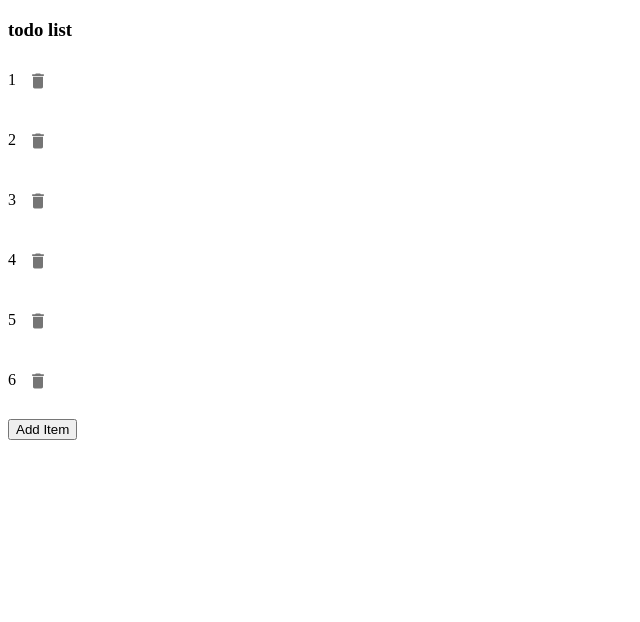
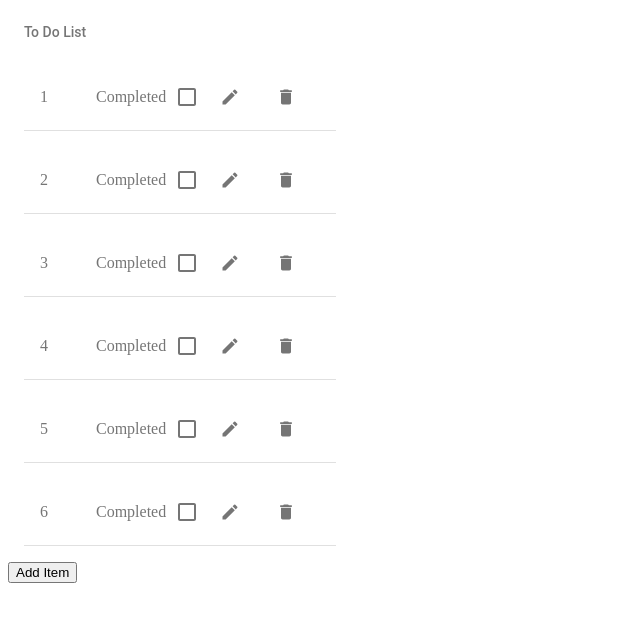
Before and after one commit to AndrewHyeon-JahnelGroup/TodoList, a Next.js app: page / in a window 1280 px wide. Shown: the top 622 px of the page, without its empty margins (0-640 px from the left). Built offline with nearby package versions, Linux system fonts and the light colour scheme; no server answers.

Commit message:
tasklistitm functionality and edit modal popup

```diff
--- /dev/null
+++ b/components/EditItemModal.js
@@ -0,0 +1,95 @@
+import React from 'react'
+import Dialog from '@material-ui/core/Dialog'
+import DialogActions from '@material-ui/core/DialogActions'
+import DialogTitle from '@material-ui/core/DialogTitle'
+import DialogContent from '@material-ui/core/DialogContent'
+import Button from '@material-ui/core/Button'
+import TextField from '@material-ui/core/TextField'
+import $ from 'axios'
+
+const customContentStyle = {
+  backgroundColor: '#1a1aff',
+  width: '60%',
+  maxWidth: 'none',
+  fontFamily: 'Roboto, sans-serif',
+};
+
+const customTitleStyle = {
+  // backgroundColor:'#50B6C2',
+  backgroundImage: '-webkit-gradient(linear, left top, left bottom, from(#3D8DB5),to(#5583B5))',
+  backgroundImage: '-webkit-linear-gradient(top, #3D8DB5 0%,#5583B5 100%)',
+  backgroundImage: '-o-linear-gradient(top, #3D8DB5 0%,#5583B5 100%)',
+  backgroundImage: 'linear-gradient(to bottom, #3D8DB5 0%,#5583B5 100%)',
+
+};
+
+const styles = {
+  root: {
+    display: 'flex',
+    flexWrap: 'wrap',
+    justifyContent: 'space-around',
+  },
+  gridList: {
+    display: 'flex',
+    flexWrap: 'nowrap',
+    overflowX: 'auto',
+    width: '100%',
+    height: '100%'
+  },
+  titleStyle: {
+    color: 'rgb(0, 188, 212)',
+  },
+};
+
+
+class EditItemModal extends React.Component{
+  constructor(props){
+    super(props)
+
+  }
+
+  componentDidUpdate(){
+    console.log('updated', this.props)
+  }
+
+  render(){
+
+    return(
+      <div>
+        <Dialog
+          title='Edit todo item'
+          modal={true}
+          open={this.props.editModalIsOpen}
+          onRequestClose={this.props.closeModal}
+          contentStyle={customContentStyle}
+          autoScrollBodyContent={true}
+          contentClassName='dialog'
+        >
+          <DialogTitle>{"Edit Task"}</DialogTitle>
+          <DialogContent>
+            <TextField
+              id="taskname"
+              label={this.props.name}
+              margin="normal"
+            />
+            <TextField
+              id="taskdesc"
+              label={this.props.desc}
+              margin="normal"
+            />
+          </DialogContent>
+          <DialogActions>
+            <Button onClick={this.props.closeModal} color="primary">
+              Close
+            </Button>
+            <Button onClick={this.props.editItem} color="primary">
+              Edit Item
+            </Button>
+          </DialogActions>
+        </Dialog>
+      </div>
+    )
+  }
+}
+
+export default EditItemModal
--- a/components/listItem.js
+++ /dev/null
@@ -1,30 +0,0 @@
-import React from 'react';
-import li from '@material-ui/core/ListItem'
-import DeleteIcon from '@material-ui/icons/Delete';
-import IconButton from '@material-ui/core/IconButton';
-
-class ListItem extends React.Component{
-
-  constructor(props){
-    super(props)
-  }
-
-  componentDidMount(){
-    console.log(this.props, 'sfdsf')
-  }
-
-  render(){
-    return(
-      <div id="listitem">
-        <p>{this.props.item}
-        <IconButton onClick={this.props.deleteItem} aria-label="delete">
-          <DeleteIcon fontSize="small" />
-        </IconButton>
-        </p>
-      </div>
-    )
-  }
-
-}
-
-export default ListItem
--- a/components/tasklist.js
+++ b/components/tasklist.js
@@ -1,7 +1,38 @@
 import React from 'react'
+import TaskListItem from './TaskListItem'
+import ListItem from '@material-ui/core/ListItem'
+import List from '@material-ui/core/List'
+import ListSubheader from '@material-ui/core/ListSubheader';
 
 class TaskList extends React.Component{
+  constructor(props){
+    super(props)
+  }
 
+  render(){
+    console.log(this.props, 'intasklist')
+    var i = 0
+    return(
+      <div>
+        <List subheader={<ListSubheader>To Do List</ListSubheader>}>
+          {(this.props.itemlist).map( (item) => {
+            i++
+            return(
+              <ListItem button>
+                <TaskListItem
+                  number={i}
+                  itemName={item.taskName}
+                  itemDescription={item.taskDescription}
+                  completed={item.completed}
+                  editItem={this.props.editItem}
+                  deleteItem={this.props.deleteItem}/>
+              </ListItem>
+            )
+          })}
+        </List>
+      </div>
+    )
+  }
 }
 
 export default TaskList
--- /dev/null
+++ b/components/tasklistItem.js
@@ -0,0 +1,83 @@
+import React from 'react';
+import EditItemModal from '../components/EditItemModal'
+import ListItem from '@material-ui/core/ListItem'
+import ListItemIcon from '@material-ui/core/ListItemIcon'
+import ListItemText from '@material-ui/core/ListItemText'
+import Divider from '@material-ui/core/Divider'
+import DeleteIcon from '@material-ui/icons/Delete';
+import EditIcon from '@material-ui/icons/Edit';
+import IconButton from '@material-ui/core/IconButton';
+import Checkbox from '@material-ui/core/Checkbox';
+class TaskListItem extends React.Component{
+
+  constructor(props){
+    super(props)
+    this.state = {
+      editModalIsOpen: false
+    }
+
+    this.openEditModal = this.openEditModal.bind(this)
+    this.closeEditModal = this.closeEditModal.bind(this)
+  }
+
+  openEditModal() {
+    console.log('openclicked')
+    this.setState({editModalIsOpen: true});
+  }
+
+  afterOpenModal() {
+    // references are now sync'd and can be accessed.
+    this.subtitle.style.color = '#f00';
+  }
+
+  closeEditModal() {
+    this.setState({editModalIsOpen: false});
+  }
+
+  componentDidUpdate(){
+    this.render()
+  }
+
+
+  render(){
+    return(
+      <div id="listitem">
+        <ListItem>
+        <ListItemIcon>
+          <p>{this.props.number}</p>
+        </ListItemIcon>
+          <ListItemText
+            primary={this.props.itemName}
+            secondary={this.props.itemDescription}
+          />
+          <ListItemIcon>
+            <p>Completed</p>
+            <Checkbox  />
+          </ListItemIcon>
+          <ListItemIcon>
+            <IconButton onClick={this.openEditModal} aria-label="delete">
+              <EditIcon fontSize="small" />
+            </IconButton>
+          </ListItemIcon>
+          <ListItemIcon>
+            <IconButton onClick={this.props.deleteItem} aria-label="delete">
+              <DeleteIcon fontSize="small" />
+            </IconButton>
+          </ListItemIcon>
+        </ListItem>
+        <Divider />
+        <EditItemModal
+          openModal={this.openEditModal}
+          closeModal={this.closeEditModal}
+          editModalIsOpen={this.state.editModalIsOpen}
+          editItem={this.props.editItem}
+          name={this.props.itemName}
+          desc={this.props.itemDescription}
+        />
+      </div>
+    )
+  }
+
+}
+
+export default TaskListItem
--- a/pages/index.js
+++ b/pages/index.js
@@ -2,24 +2,28 @@ import React from 'react'
 import Link from 'next/link'
 import Head from 'next/head'
 import Nav from '../components/nav'
-import ListItem from '../components/ListItem'
 import AddItemModal from '../components/AddItemModal'
+import TaskList from '../components/TaskList'
 import { Button } from 'react-bootstrap'
 import $ from 'jquery'
 import fetch from 'isomorphic-fetch'
+
 class Home extends React.Component {
 
   constructor(props){
     super(props)
     this.state = {
+      tasklists: [],
+      currentlist: '',
       itemlist: [1,2,3,4,5,6],
       modalIsOpen: false,
-      editModalIsOpen: false
     }
 
     this.openModal = this.openModal.bind(this);
     this.afterOpenModal = this.afterOpenModal.bind(this);
     this.closeModal = this.closeModal.bind(this);
+    this.editItem = this.editItem.bind(this)
+    this.deleteItem = this.deleteItem.bind(this)
   }
 
   openModal() {
@@ -36,7 +40,7 @@ class Home extends React.Component {
     this.setState({modalIsOpen: false});
   }
 
-  addItem(event){
+  addItem(){
     var taskName = document.getElementById('taskname').value
     var taskDesc = document.getElementById('taskdesc').value
     // var taskName = document.getElementById('taskname')
@@ -54,10 +58,15 @@ class Home extends React.Component {
   }
 
   deleteItem(){
+    console.log('delete working')
+  }
 
+  editItem(){
+    console.log('edit working')
   }
 
   componentDidUpdate(){
+    console.log('update')
     this.render()
   }
 
@@ -70,7 +79,21 @@ class Home extends React.Component {
       }).then( (data) => {
         console.log('data', data)
         this.setState({
-          itemlist: ['asfdsf', '1234554','grq3tr']
+          itemlist: [
+            {
+              taskName: 'todo1',
+              taskDescription: 'todo1 description',
+              completed: false,
+              tasklist: 'urgent tasks'
+            },
+            {
+              taskName: 'todo2',
+              taskDescription: 'todo2 description',
+              completed: false,
+              tasklist: 'urgent tasks'
+            }
+
+          ]
         })
       })
       .catch( (err) => {
@@ -86,14 +109,20 @@ class Home extends React.Component {
 
         </div>
         <div id="list">
-          <h3>todo list</h3>
-              {this.state.itemlist.map( (item) =>   (
-                <ListItem deleteItem={this.deleteItem} item={item} />
-              ))}
+          <TaskList
+            editItem={this.editItem}
+            deleteItem={this.deleteItem}
+            itemlist={this.state.itemlist}
+          />
         </div>
         <div id = "buttons">
           <Button variant="primary" onClick={this.openModal}>Add Item</Button>
-          <AddItemModal openModal={this.openModal} closeModal={this.closeModal} modalIsOpen={this.state.modalIsOpen} addItem={this.addItem}/>
+          <AddItemModal
+            openModal={this.openModal}
+            closeModal={this.closeModal}
+            modalIsOpen={this.state.modalIsOpen}
+            addItem={this.addItem}
+          />
         </div>
       </div>
     )
```
